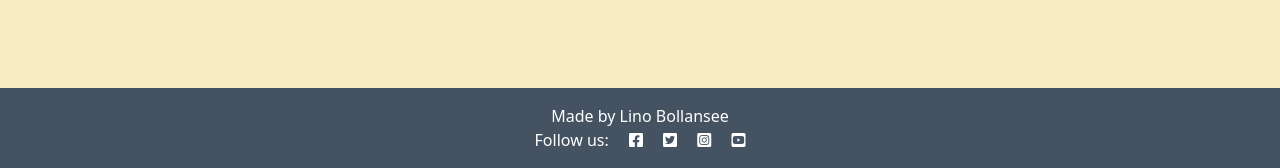
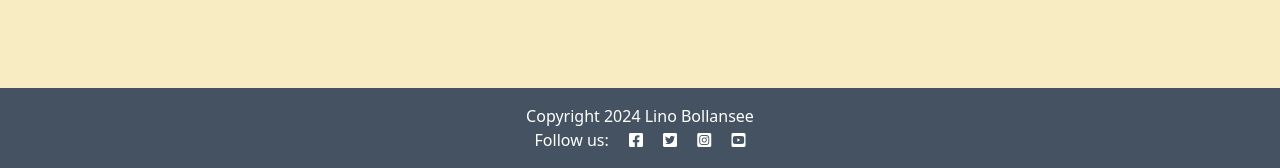
Before and after one commit to linobollansee/the-luxury-blog, a Django app: template blog/templates/blog/post_detail.html in a window 1280 px wide. Shown: the part 632-800 px from the top of the page. Run offline with Django 4.2, Linux system fonts and the light colour scheme; the template is opened without the code that fills it, so the values that code supplies are empty; some libraries are stand-ins or nearby versions.

Commit message:
Fix copyright in base.html

```diff
--- a/templates/base.html
+++ b/templates/base.html
@@ -120,7 +120,7 @@
     <!-- Footer -->
     <footer class="footer mt-auto py-3 dark-bg">
         <p class="m-0 text-center text-white">
-      {% block copyright %}Made by Lino Bollansee{% endblock copyright %}
+      {% block copyright %}Copyright 2024 Lino Bollansee{% endblock copyright %}
 </p>
         <p class="m-0 text-center text-white">Follow us: <i class="fab fa-facebook-square ms-3"></i>
             <i class="fab fa-twitter-square ms-3"></i>
```
